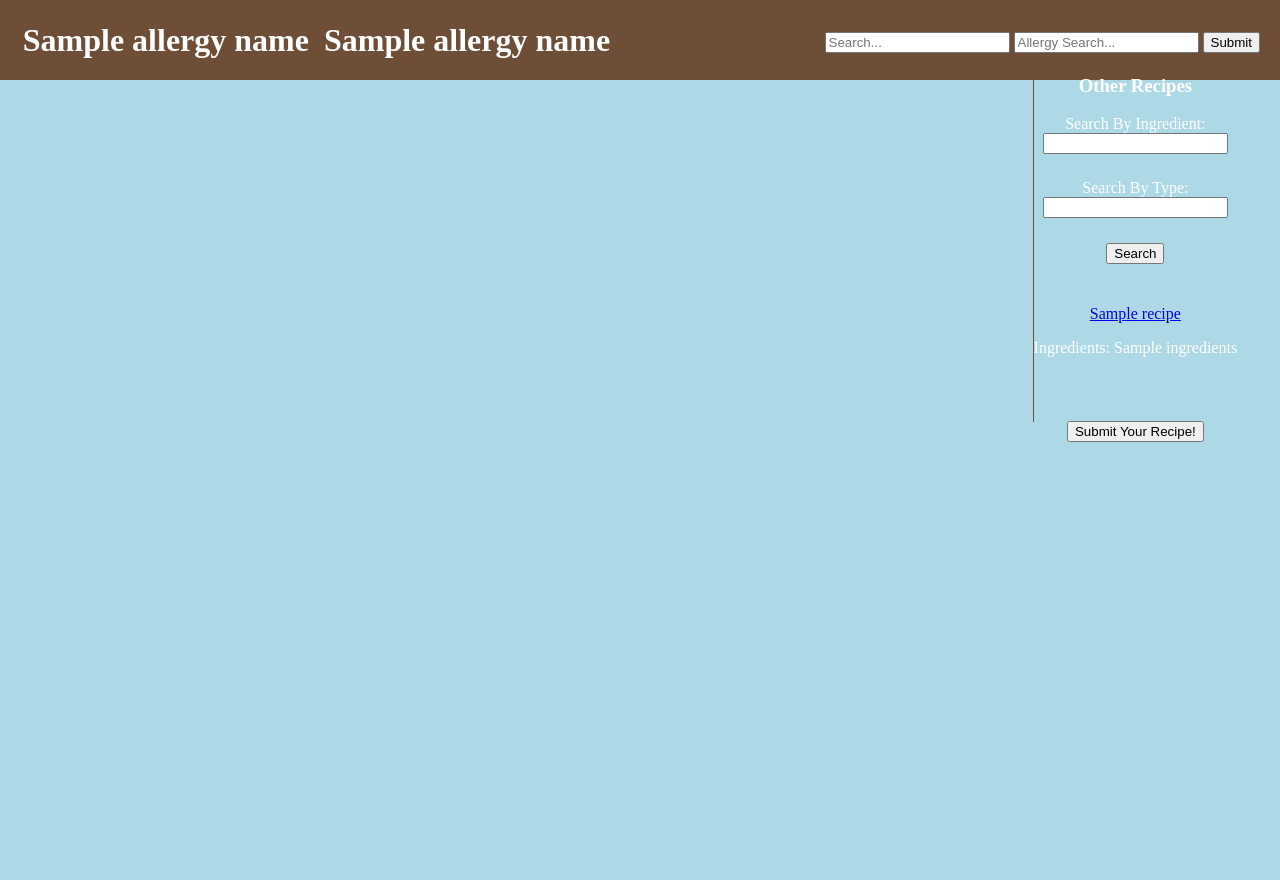
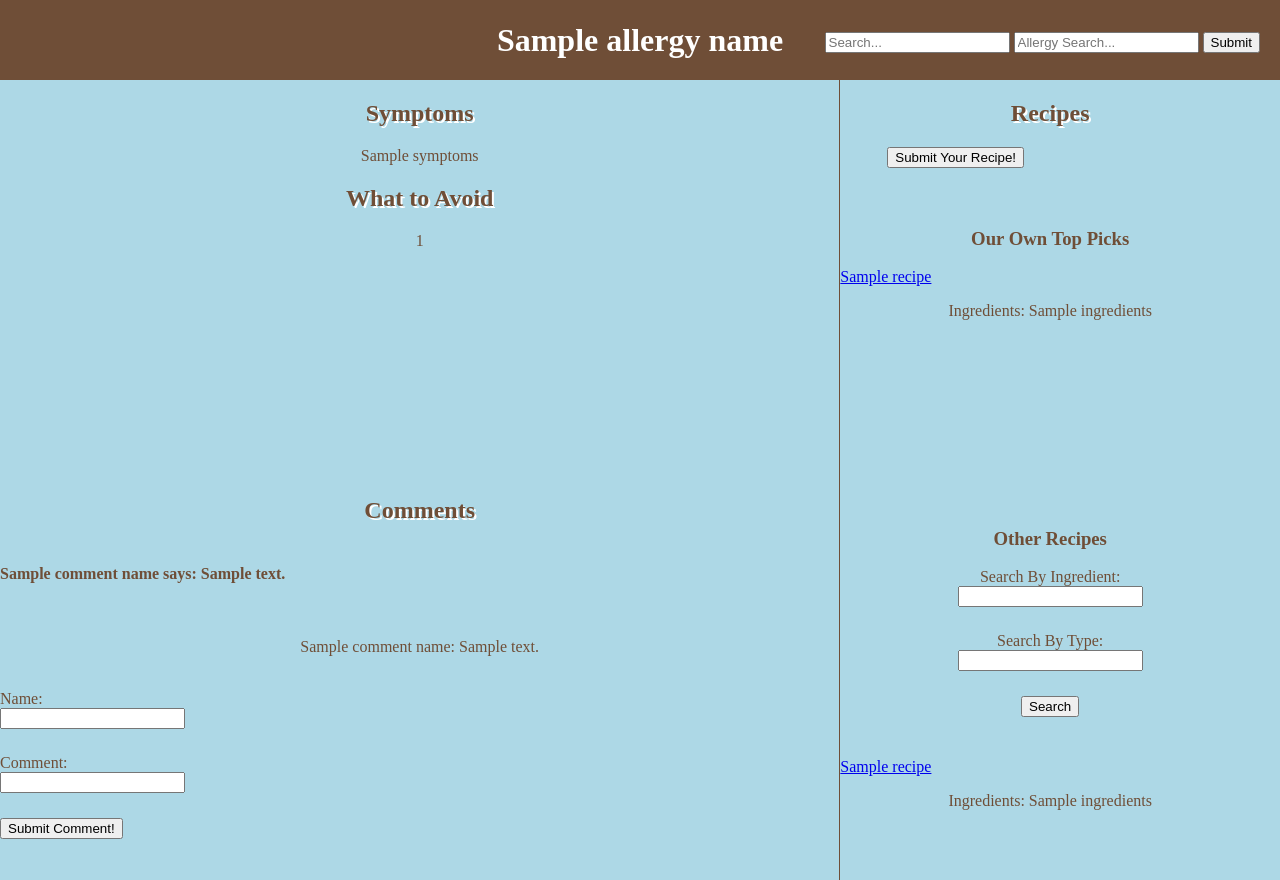
Before and after one commit to anitali2002/cssi2018Allergies, a Python web app: template templates/allergyInfo.html in a window 1280 px wide. Before the commit the page ends 442 px from the top, so only its background shows below. Run offline with Jinja, Linux system fonts and the light colour scheme; the template is opened without the code that fills it: most values are stand-ins (such as "Sample title", 1, 10 or a date in 2020).

Commit message:
allergy info
what it says on the tin

```diff
--- a/styles/allergyInfoStyle.css
+++ b/styles/allergyInfoStyle.css
@@ -2,7 +2,6 @@ html {
   overflow-y: scroll;
 
 }
-
 
 body {
   background-color: lightblue;
--- a/templates/allergyInfo.html
+++ b/templates/allergyInfo.html
@@ -12,22 +12,34 @@
       <button type="submit">Submit</button>
     </form>
   </div>
-</head>
-<body>
-  <div id="header">
-  <h1>{{allergyName}}</h1>
 </div>
 <div class="row">
   <div class="column" id="left">
+     <div id="up">
+       <h2>Symptoms</h2>
+       <p>{{symptoms}}</p>
+       <h2>What to Avoid</h2>
+       <p>{{toAvoid}}<p>
+     </div>
+      <div id=" down">
       <h2>Comments</h2>
-      <div id="scroll">
+      <div class ="scroll">
         {% for i in range(comment|length) %}
           <h4> {{commentName[i]}} says: {{comment[i]}}</h4><br/>
           <p> {{commentName[i]}}: {{comment[i]}}</p><br/>
         {% endfor %}
       </div>
       <form method="post">
+        Name:<br>
+        <input type="text" class = "comment" name="commentName" value="">
+        <br>
+        Comment:<br>
+        <input type="text" class = "comment" name="comment" value="">
+        <br>
+        <input type="submit" value="Submit Comment!">
+      </form>
   </div>
+</div>
   <div class="column" id="right">
     <h2>Recipes</h2>
     <form action="/submitRecipe" align="center">
@@ -57,10 +69,6 @@
         <p> Ingredients: {{recipe["ingredients"]}}</p>
       {% endfor %}
     </div>
-    <form action="/submitRecipe">
-      <input type="text" class = "submitType" name="allergyTitle" value={{allergyName}}>
-      <button> Submit Your Recipe! </button>
-    </form>
   </div>
 </div>
 </body>
```
